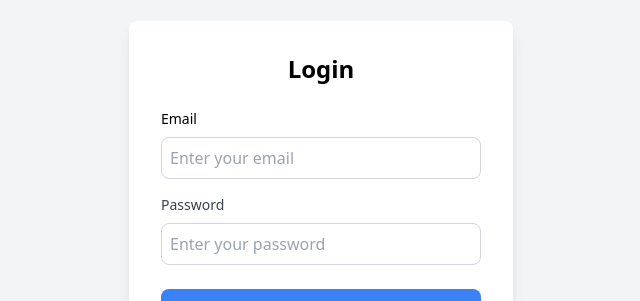
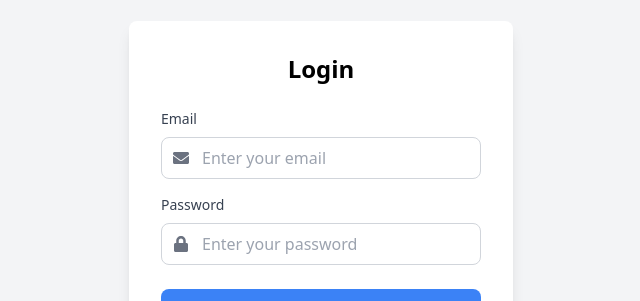
Before and after one commit to anderson895/Jcommerce_Web_application, a React (Vite) app: page / in a window 1280 px wide. Shown: the part 189-490 px from the top of the page, without its empty margins (319-959 px from the left). Built offline with nearby package versions, Linux system fonts and the light colour scheme.

Commit message:
react icon

```diff
--- a/package.json
+++ b/package.json
@@ -11,7 +11,8 @@
   },
   "dependencies": {
     "react": "^18.3.1",
-    "react-dom": "^18.3.1"
+    "react-dom": "^18.3.1",
+    "react-icons": "^5.4.0"
   },
   "devDependencies": {
     "@eslint/js": "^9.17.0",
--- a/src/App.jsx
+++ b/src/App.jsx
@@ -11,7 +11,9 @@ function App() {
   return (
     <div className="min-h-screen bg-gray-100 flex items-center justify-center">
       <div className="bg-white p-8 rounded-lg shadow-lg w-96">
-        <h2 className="text-2xl font-semibold text-center mb-6">Login</h2>
+        <div className="flex items-center justify-center mb-6">
+          <h2 className="text-2xl font-semibold">Login</h2>
+        </div>
         <LoginForm onSubmit={handleSubmit} />
         <div className="mt-4 text-center">
           <a href="#" className="text-sm text-blue-500 hover:underline">Forgot Password?</a>
--- a/src/components/LoginForm.jsx
+++ b/src/components/LoginForm.jsx
@@ -1,5 +1,6 @@
 // src/components/LoginForm.jsx
 import React, { useState } from 'react';
+import { FaEnvelope, FaLock } from 'react-icons/fa'; // Import the icons
 
 function LoginForm({ onSubmit }) {
   const [email, setEmail] = useState('');
@@ -12,30 +13,38 @@ function LoginForm({ onSubmit }) {
 
   return (
     <form onSubmit={handleSubmit}>
-      <div className="mb-4">
-        <label htmlFor="email" className="block text-sm font-medium">Email</label>
+      {/* Email input with icon */}
+      <div className="mb-4 relative">
+        <label htmlFor="email" className="block text-sm font-medium text-gray-700">Email</label>
+        <div className="mt-2 relative">
+          <FaEnvelope className="absolute left-3 top-1/2 transform -translate-y-1/2 text-gray-500" />
           <input
             type="email"
             id="email"
-          className="mt-2 p-2 w-full border border-gray-300 rounded-lg bg-white focus:outline-none focus:ring-2 focus:ring-blue-500"
+            className="pl-10 p-2 w-full border border-gray-300 rounded-lg bg-white text-gray-900 focus:outline-none focus:ring-2 focus:ring-blue-500 focus:border-blue-500"
             placeholder="Enter your email"
             value={email}
             onChange={(e) => setEmail(e.target.value)}
             required
           />
         </div>
+      </div>
 
-      <div className="mb-6">
+      {/* Password input with icon */}
+      <div className="mb-6 relative">
         <label htmlFor="password" className="block text-sm font-medium text-gray-700">Password</label>
+        <div className="mt-2 relative">
+          <FaLock className="absolute left-3 top-1/2 transform -translate-y-1/2 text-gray-500" />
           <input
             type="password"
             id="password"
-          className="mt-2 p-2 w-full border border-gray-300 rounded-lg bg-white text-gray-900 focus:outline-none focus:ring-2 focus:ring-blue-500"
+            className="pl-10 p-2 w-full border border-gray-300 rounded-lg bg-white text-gray-900 focus:outline-none focus:ring-2 focus:ring-blue-500 focus:border-blue-500"
             placeholder="Enter your password"
             value={password}
             onChange={(e) => setPassword(e.target.value)}
             required
           />
+        </div>
       </div>
 
       <button type="submit" className="w-full py-2 bg-blue-500 text-white rounded-lg hover:bg-blue-600 focus:outline-none focus:ring-2 focus:ring-blue-400">
```
Also changed, not shown: 1 other file (tests, documents, lock files or other folders). Lines whose indentation alone changed are shown as unchanged.
